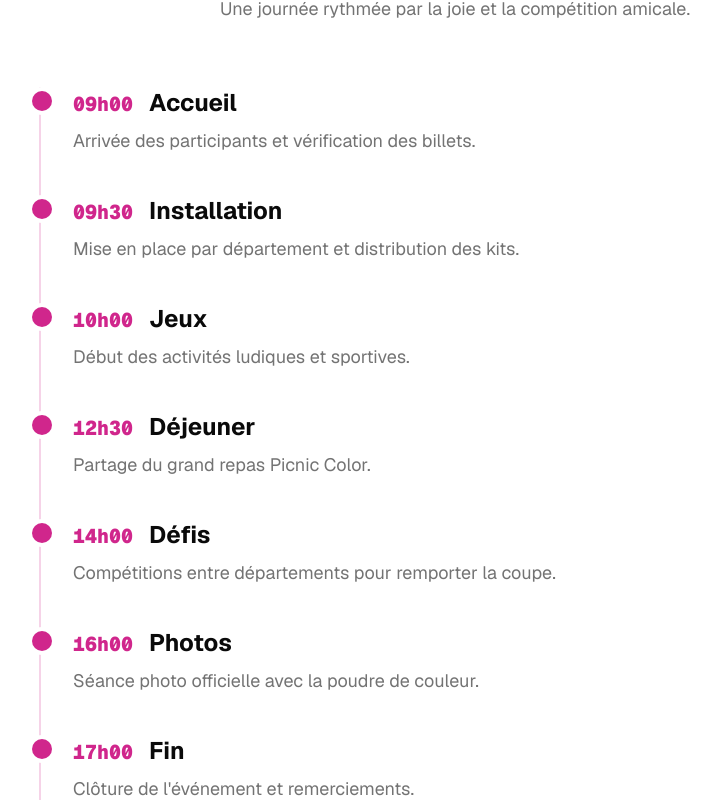
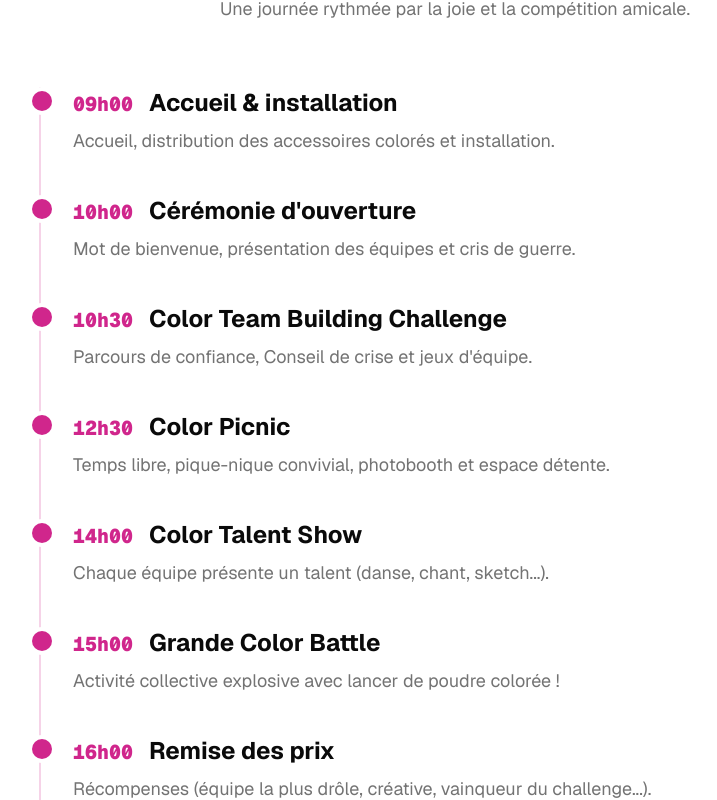
Before and after one commit to botooooh/picnic-color-oijd, a Next.js app: page / in a window 1280 px wide. Shown: the part 2900-3700 px from the top of the page, without its empty margins (185-902 px from the left). Built offline with nearby package versions, Linux system fonts and the light colour scheme.

Commit message:
Update program schedule from official PDF

```diff
--- a/src/components/home/program.tsx
+++ b/src/components/home/program.tsx
@@ -3,13 +3,14 @@
 import { motion } from "framer-motion"
 
 const schedule = [
-  { time: "09h00", title: "Accueil", description: "Arrivée des participants et vérification des billets." },
-  { time: "09h30", title: "Installation", description: "Mise en place par département et distribution des kits." },
-  { time: "10h00", title: "Jeux", description: "Début des activités ludiques et sportives." },
-  { time: "12h30", title: "Déjeuner", description: "Partage du grand repas Picnic Color." },
-  { time: "14h00", title: "Défis", description: "Compétitions entre départements pour remporter la coupe." },
-  { time: "16h00", title: "Photos", description: "Séance photo officielle avec la poudre de couleur." },
-  { time: "17h00", title: "Fin", description: "Clôture de l'événement et remerciements." },
+  { time: "09h00", title: "Accueil & installation", description: "Accueil, distribution des accessoires colorés et installation." },
+  { time: "10h00", title: "Cérémonie d'ouverture", description: "Mot de bienvenue, présentation des équipes et cris de guerre." },
+  { time: "10h30", title: "Color Team Building Challenge", description: "Parcours de confiance, Conseil de crise et jeux d'équipe." },
+  { time: "12h30", title: "Color Picnic", description: "Temps libre, pique-nique convivial, photobooth et espace détente." },
+  { time: "14h00", title: "Color Talent Show", description: "Chaque équipe présente un talent (danse, chant, sketch...)." },
+  { time: "15h00", title: "Grande Color Battle", description: "Activité collective explosive avec lancer de poudre colorée !" },
+  { time: "16h00", title: "Remise des prix", description: "Récompenses (équipe la plus drôle, créative, vainqueur du challenge...)." },
+  { time: "16h30", title: "Clôture", description: "Message de fin, grande photo collective et musique." },
 ]
 
 export function Program() {
```
